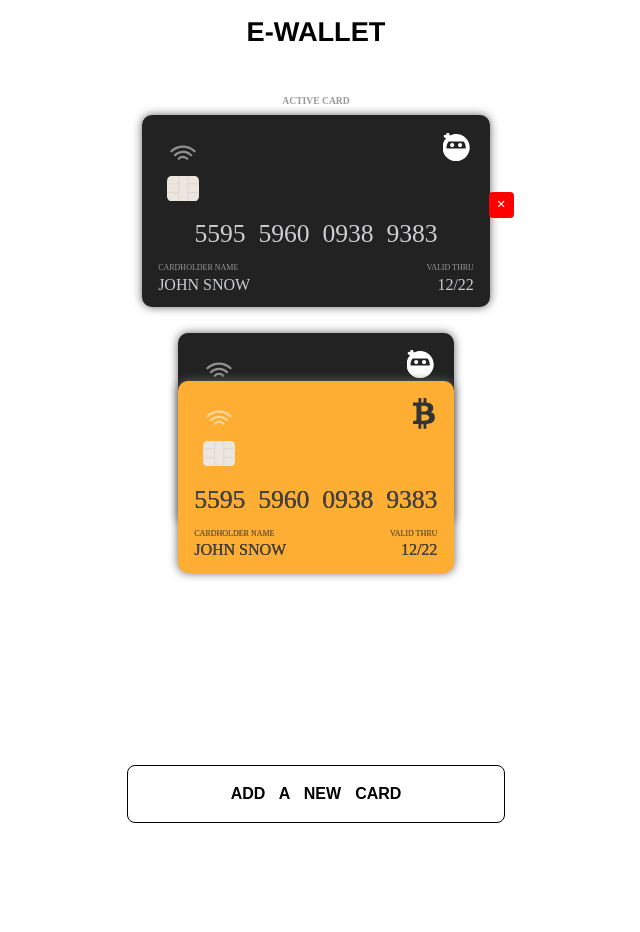
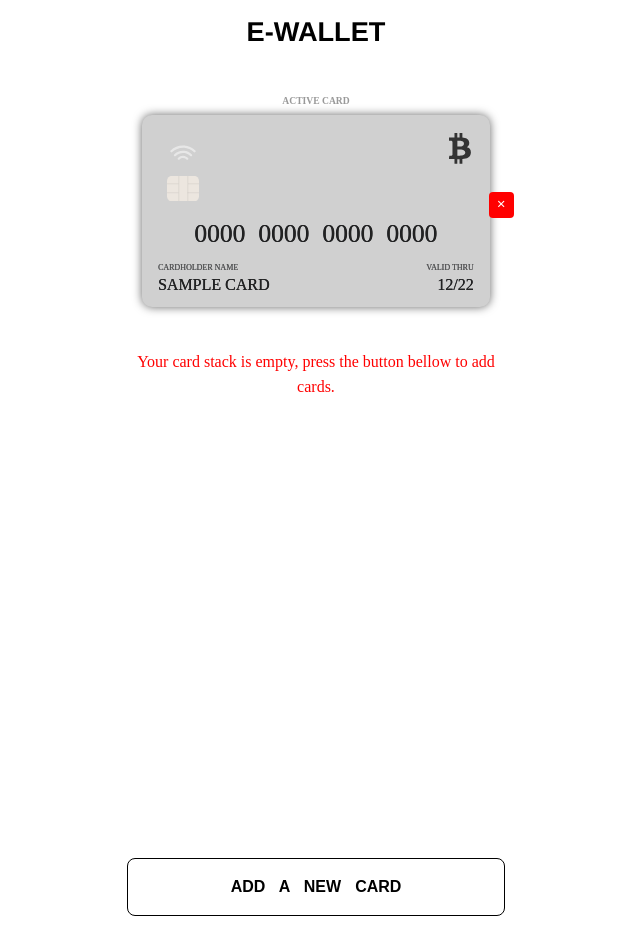
Before and after one commit to jensengbg-ali-suliman/E-wallet-vue.js-0, a Vue app: page /#/ in a window 1280 px wide. Shown: the whole page, without its empty margins (324-964 px from the left). Before the commit the page ends 839 px from the top, so only its background shows below. Built offline with nearby package versions, Linux system fonts and the light colour scheme; a web font is replaced by a local one.

Commit message:
Update Home.vue

```diff
--- a/src/views/Home.vue
+++ b/src/views/Home.vue
@@ -2,7 +2,12 @@
   <div id="home">
     <TopView headTitle="e-wallet" cardStatus="active card" />
     <BankCard v-bind:card="activeCard" v-bind:activeCard="true" />
+    <p
+      class="alert"
+      v-if="this.CardsData.length == 0"
+    >Your card stack is empty, press the button bellow to add cards.</p>
     <CardStack @avtivateCard="activateClicked" v-bind:cards="CardsData" />
+
     <Btn @btnClicked="addCard" btnText="add a new card" />
   </div>
 </template>
@@ -41,8 +46,18 @@ export default {
       this.$router.push("/addCard");
     },
     setActiveCard: function() {
-      console.log("asdsad");
-      if (Object.entries(this.activeCard).length === 0) {
+      if (this.CardsData.length === 0) {
+        this.activeCard = {
+          id: "00",
+          holder: "sample card",
+          number: "0000 0000 0000 0000",
+          bgColor: "#D0D0D0",
+          textColor: "#222",
+          company: "Bitcoin",
+          validation: "12/22",
+          ccv: "342"
+        };
+      } else {
         this.activeCard = this.CardsData[0];
       }
     },
@@ -50,31 +65,11 @@ export default {
       this.activeCard = card;
     },
     setStorage() {
+      //localStorage.clear();
       let checkCards = JSON.parse(window.localStorage.getItem("Cards"));
       if (checkCards === null) {
         let cards = {
-          cards: [
-            {
-              id: "04",
-              holder: "john snow",
-              number: "5595 5960 0938 9383",
-              bgColor: "#222222",
-              textColor: "#fffc",
-              company: "Ninja",
-              validation: "12/22",
-              ccv: "342"
-            },
-            {
-              id: "01",
-              holder: "John Snow",
-              number: "5595 5960 0938 9383",
-              bgColor: "#FFAE34",
-              textColor: "#444",
-              company: "Bitcoin",
-              validation: "12/22",
-              ccv: "956"
-            }
-          ]
+          cards: []
         };
         window.localStorage.setItem("Cards", JSON.stringify(cards));
       }
@@ -109,6 +104,12 @@ export default {
   color: #000;
 }
 
+.alert {
+  color: red;
+  padding-top: 2.6rem;
+  line-height: 1.6rem;
+}
+
 @media all and (min-width: 600px) {
   #home {
     width: 378px;
```
